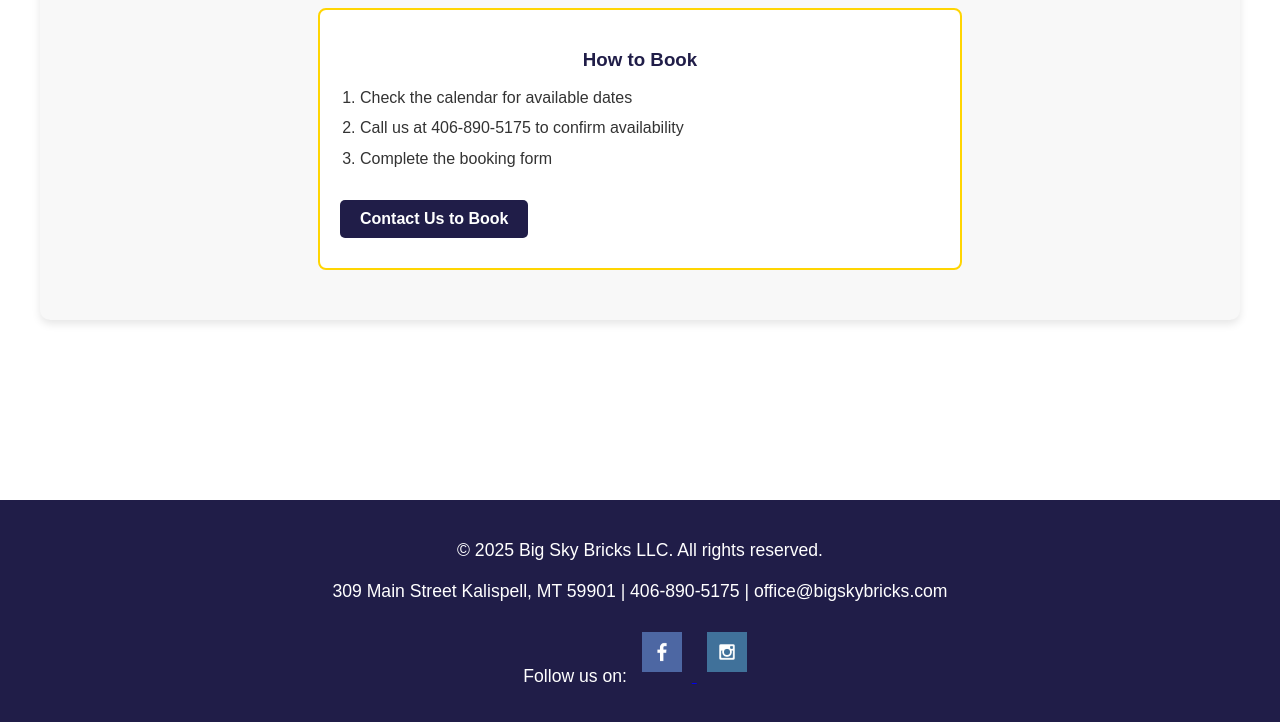
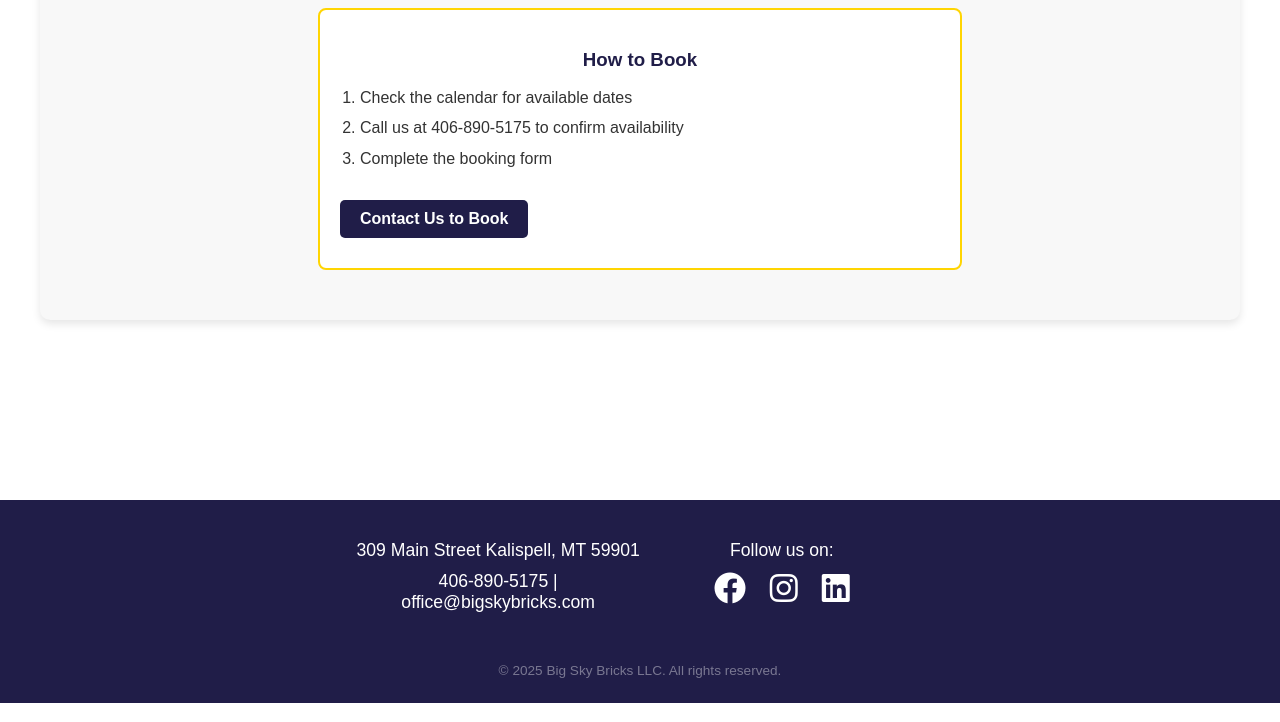
Before and after one commit to MatthewMec/bigsky, a plain HTML site: page events.html in a window 1280 px wide. Shown: the part 2908-3630 px from the top of the page. Drawn offline with Linux system fonts and the light colour scheme.

Commit message:
footer and calendar changes

```diff
--- a/events.html
+++ b/events.html
@@ -93,7 +93,7 @@
 
                 <div class="calendar-container">
                    <!-- Google Calendar Appointment Scheduling begin -->
-<iframe src="https://calendar.google.com/calendar/appointments/schedules/AcZssZ2R6Ks5AJGL7w81qIsnzo9C8G1rVFGnMgP6BgHMfgjCQmxsMqp0tWqbDvP4Ov6QTufk8WiEAdmP?gv=true" style="border: 0" width="100%" height="600" frameborder="0"></iframe>
+                   <iframe src="https://calendar.google.com/calendar/embed?src=office%40bigskybricks.com&ctz=America%2FDawson_Creek" style="border: 0" width="800" height="600" frameborder="0" scrolling="no"></iframe>
 <!-- end Google Calendar Appointment Scheduling -->
                 </div>
 
@@ -148,17 +148,33 @@
 
         </main>
 
-        <footer class="footer">
-            <p>&copy; 2025 Big Sky Bricks LLC. All rights reserved.</p>
-            <p>309 Main Street Kalispell, MT 59901 | 406-890-5175  | office@bigskybricks.com</p>
-            <p>Follow us on:
-                <a href="https://www.facebook.com/people/Big-Sky-Bricks/61562098062899/" target="_blank">
-                    <img src="images/facebook.png" alt="Facebook" style="width: 40px; height: 40px;">
-                </a>
-                <a href="https://www.instagram.com/mtbigskybricks/" target="_blank">
-                    <img src="images/instagram.png" alt="Instagram" style="width: 40px; height: 40px;">
-                </a>
-            </p>
+        <footer class="footer" style="background-color: #201D48; padding: 25px 0 15px 0; color: white;">
+            <!-- Font Awesome CSS (you only need to include this once on your page) -->
+            <link rel="stylesheet" href="https://cdnjs.cloudflare.com/ajax/libs/font-awesome/6.4.0/css/all.min.css">
+
+            <div class="footer-container" style="display: flex; justify-content: space-between; flex-wrap: wrap; max-width: 1200px; margin: 0 auto; padding: 0 20px;">
+                <div class="footer-column" style="flex: 1; min-width: 250px; margin-bottom: 15px;">
+                    <p>309 Main Street Kalispell, MT 59901</p>
+                    <p>406-890-5175 | office@bigskybricks.com</p>
+                </div>
+                <div class="footer-column" style="flex: 1; min-width: 250px; margin-bottom: 15px;">
+                    <p>Follow us on:</p>
+                    <div class="social-icons" style="font-size: 2rem;">
+                        <a href="https://www.facebook.com/people/Big-Sky-Bricks/61562098062899/" target="_blank" style="color: white; margin-right: 15px; text-decoration: none;">
+                            <i class="fa-brands fa-facebook"></i>
+                        </a>
+                        <a href="https://www.instagram.com/mtbigskybricks/" target="_blank" style="color: white; margin-right: 15px; text-decoration: none;">
+                            <i class="fa-brands fa-instagram"></i>
+                        </a>
+                        <a href="https://www.linkedin.com/company/big-sky-bricks/" target="_blank" style="color: white; text-decoration: none;">
+                            <i class="fa-brands fa-linkedin"></i>
+                        </a>
+                    </div>
+                </div>
+            </div>
+            <div style="text-align: center; margin-top: 15px;">
+                <p style="color: rgba(255,255,255,0.4); font-size: 0.85em;">&copy; 2025 Big Sky Bricks LLC. All rights reserved.</p>
+            </div>
         </footer>
     </div>
 </body>
```
Also changed, not shown: about.html (+27 -11 lines), contact.html (+27 -10 lines), index.html (+28 -11 lines).
